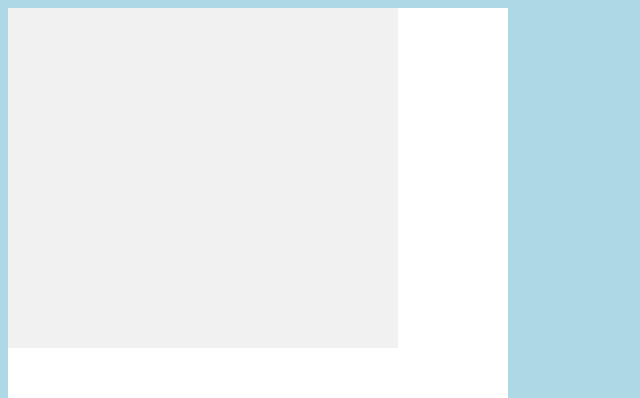
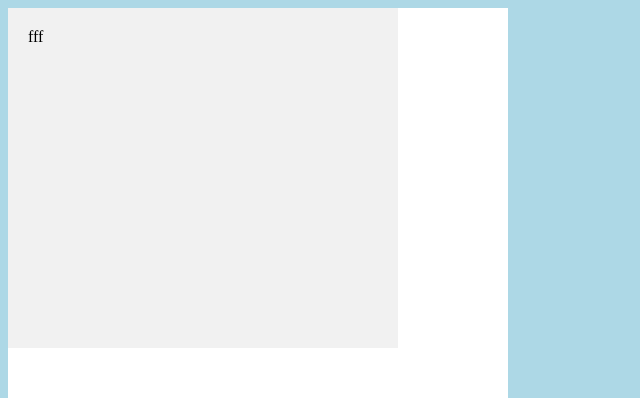
Before and after one commit to sonjasus/recipetryout, a plain HTML site: page index.html in a window 1280 px wide. Shown: the top 398 px of the page, 0-640 px from the left. Drawn offline with Linux system fonts and the light colour scheme.

Commit message:
Update index.html

```diff
--- a/index.html
+++ b/index.html
@@ -11,7 +11,7 @@
 <!-- wallpaper and such -->
 
 <main>
-  <article>
+  <article> fff
 <!-- textbook wallpaper from pixabay and text placement with google fonts -->
   </article>
 </main>
```
